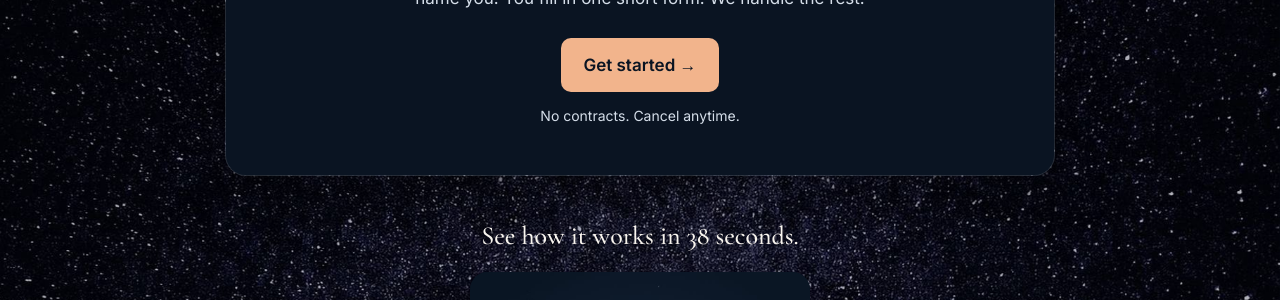
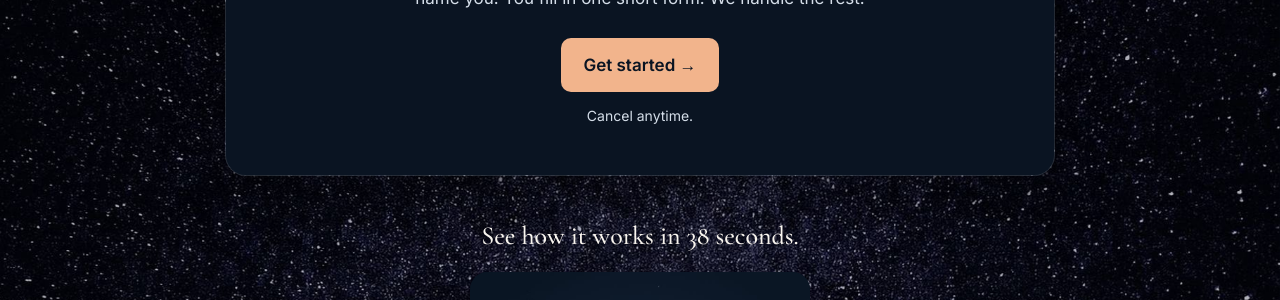
Before and after one commit to GeoRoll/geo-portal, a Jekyll site: the page built from index.html, in a window 1280 px wide and 900 px high, scrolled down 385 px. Shown: the part 153-453 px from the top of the window. Built offline with Jekyll 4.4.1, drawn with Linux system fonts in a browser that asks for light colours; some of the changed text lies outside the part shown; grey boxes are pictures that could not be loaded.

Commit message:
Site: update index.html

```diff
--- a/index.html
+++ b/index.html
@@ -8,7 +8,7 @@
 <h1>Get your business recommended by AI search.</h1>
 <p>When customers ask ChatGPT, Google's AI, or Perplexity for a business like yours, GeoRoll makes sure those tools understand you, trust you, and can name you. You fill in one short form. We handle the rest.</p>
 {% if site.checkout_url %}<div class="btn-row"><a class="btn" href="{{ site.checkout_url }}">Get started &rarr;</a></div>
-<p class="fine" style="margin-top:12px">No contracts. Cancel anytime.</p>{% endif %}
+<p class="fine" style="margin-top:12px">Cancel anytime.</p>{% endif %}
 </section>
 
 <section class="watch" aria-label="Video">
@@ -45,7 +45,7 @@
 
 {% if site.checkout_url %}<section class="cta-band">
 <h2>Ready to be found?</h2>
-<p>No contracts. Cancel anytime.</p>
+<p>Cancel anytime.</p>
 <div class="btn-row"><a class="btn" href="{{ site.checkout_url }}">Get started &rarr;</a></div>
 </section>{% endif %}
 
```
